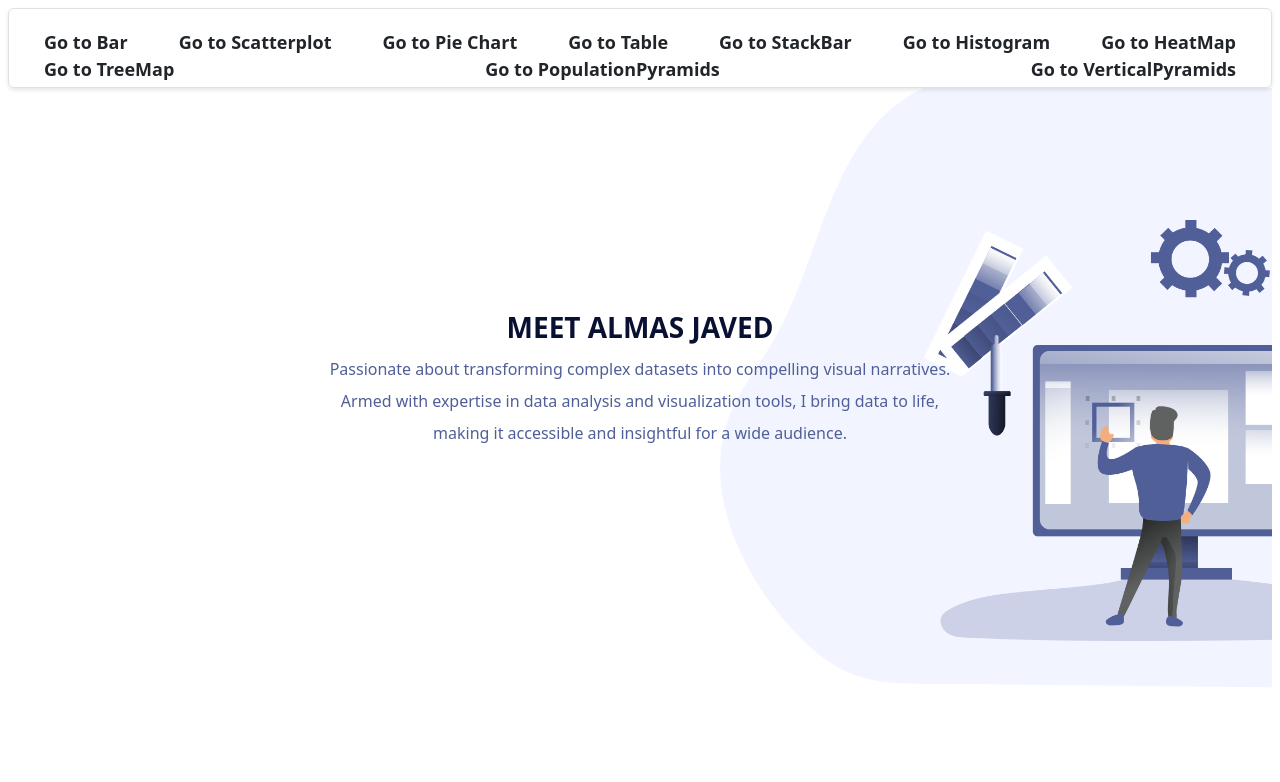
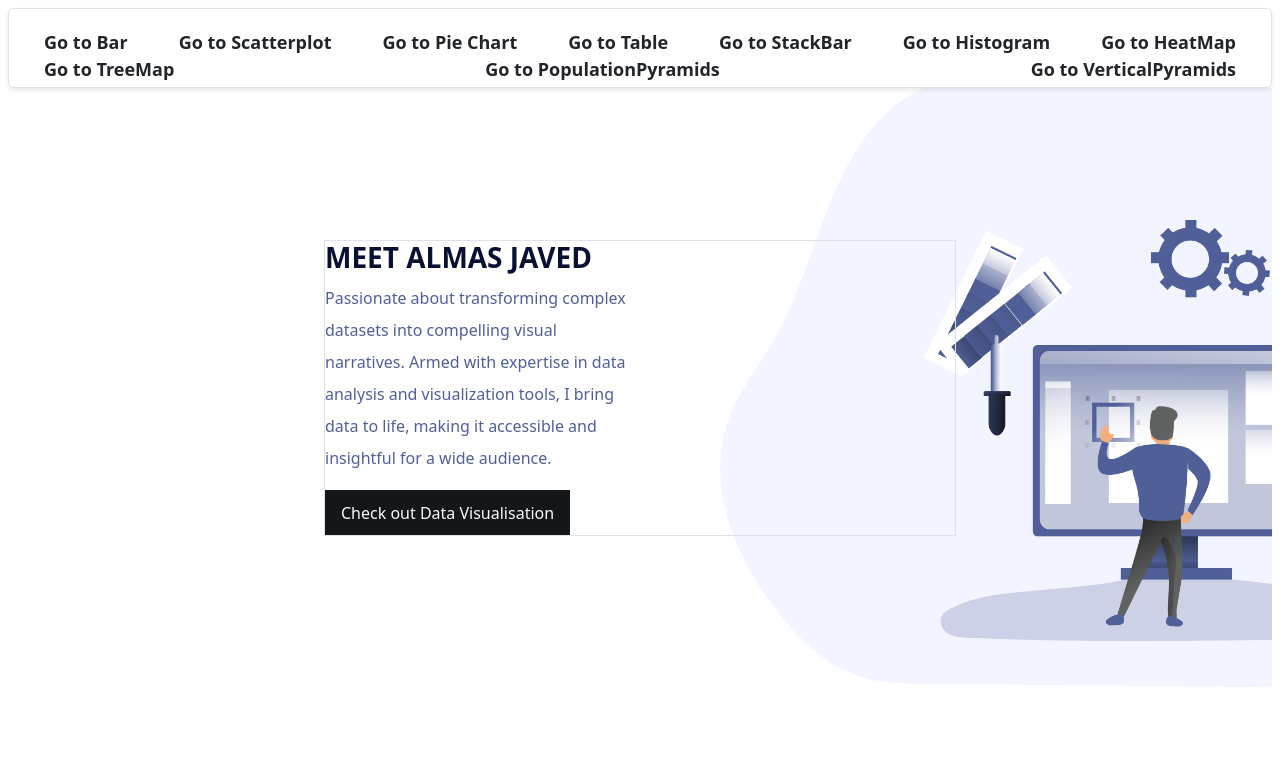
Before and after one commit to almashayatjaved/Data-Visualization, a Svelte app: page / in a window 1280 px wide. Shown: the top 782 px of the page. Built offline with nearby package versions, Linux system fonts and the light colour scheme.

Commit message:
add style changes

```diff
--- a/src/svg.svelte
+++ b/src/svg.svelte
@@ -1,18 +1,17 @@
 <script>
   import "bootstrap/dist/css/bootstrap.min.css";
-  import TableComponent from "./wholeComp/Table.svelte"
-  import BarComponent from "./wholeComp/Bar.svelte"
-  import HeatMapComponent from "./wholeComp/HeatMap.svelte"
-  import HistogramComponent from "./wholeComp/Histogram.svelte"
-  import PieChartComponent from "./wholeComp/PieChart.svelte"
-  import PopulationPyramidComponent from "./wholeComp/PopulationPyramid.svelte"
-  import ScatterplotComponent from "./wholeComp/ScatterPlot.svelte"
-  import StackbarComponent from './wholeComp/Stackbar.svelte'
-  import TreeMaapComponent from './wholeComp/TreeMaap.svelte'
-  import VerticalPyramidComponent from './wholeComp/VerticalPyramid.svelte'
+  import TableComponent from "./wholeComp/Table.svelte";
+  import BarComponent from "./wholeComp/Bar.svelte";
+  import HeatMapComponent from "./wholeComp/HeatMap.svelte";
+  import HistogramComponent from "./wholeComp/Histogram.svelte";
+  import PieChartComponent from "./wholeComp/PieChart.svelte";
+  import PopulationPyramidComponent from "./wholeComp/PopulationPyramid.svelte";
+  import ScatterplotComponent from "./wholeComp/ScatterPlot.svelte";
+  import StackbarComponent from "./wholeComp/Stackbar.svelte";
+  import TreeMaapComponent from "./wholeComp/TreeMaap.svelte";
+  import VerticalPyramidComponent from "./wholeComp/VerticalPyramid.svelte";
 
   import { Link } from "svelte-routing";
-
 
   let navigationLinks = [
     { text: "Go to Bar", link: "/bar" },
@@ -29,7 +28,10 @@
 </script>
 
 <main class="text-center">
-  <div class="navbar bg-[#1a9496] text-505F98  border rounded" style="height: 10vh;">
+  <div
+    class="navbar bg-[#1a9496] text-505F98 border rounded"
+    style="height: 10vh;"
+  >
     {#each navigationLinks as { text, link }}
       <Link
         to={link}
@@ -43,19 +45,24 @@
     <div
       class="w-60 lh-lg d-flex text-light flex-column align-items-center justify-content-center"
     >
-      <h1 class="font-sans-serif text-28267d fs-3" style="font-weight:bold">
-        Meet Almas Javed
-      </h1>
-      <p class="w-50">
-        Passionate about transforming complex datasets into compelling visual
-        narratives. Armed with expertise in
-        data analysis and visualization tools, I bring data to life, making it
-        accessible and insightful for a wide audience.
-      </p>
+      <div class="d-flex flex-column align-items-start w-50 border ">
+        <h1 class="font-sans-serif text-28267d fs-3" style="font-weight:bold">
+          Meet Almas Javed
+        </h1>
+        <p class="w-50 text-start">
+          Passionate about transforming complex datasets into compelling visual
+          narratives. Armed with expertise in data analysis and visualization
+          tools, I bring data to life, making it accessible and insightful for a
+          wide audience.
+        </p>
+        <button class="border border-0 text-light bg-fffff px-3"
+          >Check out Data Visualisation</button
+        >
+      </div>
     </div>
   </div>
   <div class="background p-5">
-    <TableComponent/>
+    <TableComponent />
   </div>
   <div>
     <BarComponent />
@@ -129,7 +136,7 @@
     /* margin: 0 auto; */
   }
 
-  main .home{
+  main .home {
     background-image: url("/images/designer_1.png");
     background-size: contain;
     background-repeat: no-repeat;
@@ -142,8 +149,8 @@
     font-size: 4em;
     font-weight: 100;
   }
-  p{
-    color: #505F98;
+  p {
+    color: #505f98;
   }
 
   svg {
@@ -157,6 +164,9 @@
     text-align: center;
     width: 100%;
     box-shadow: 0px 2px 4px rgba(0, 0, 0, 0.1); /* Shadow effect */
+  }
+  button {
+    background-color: #141719;
   }
   footer {
     background-color: #f8f9fa; /* Light background color */
```
